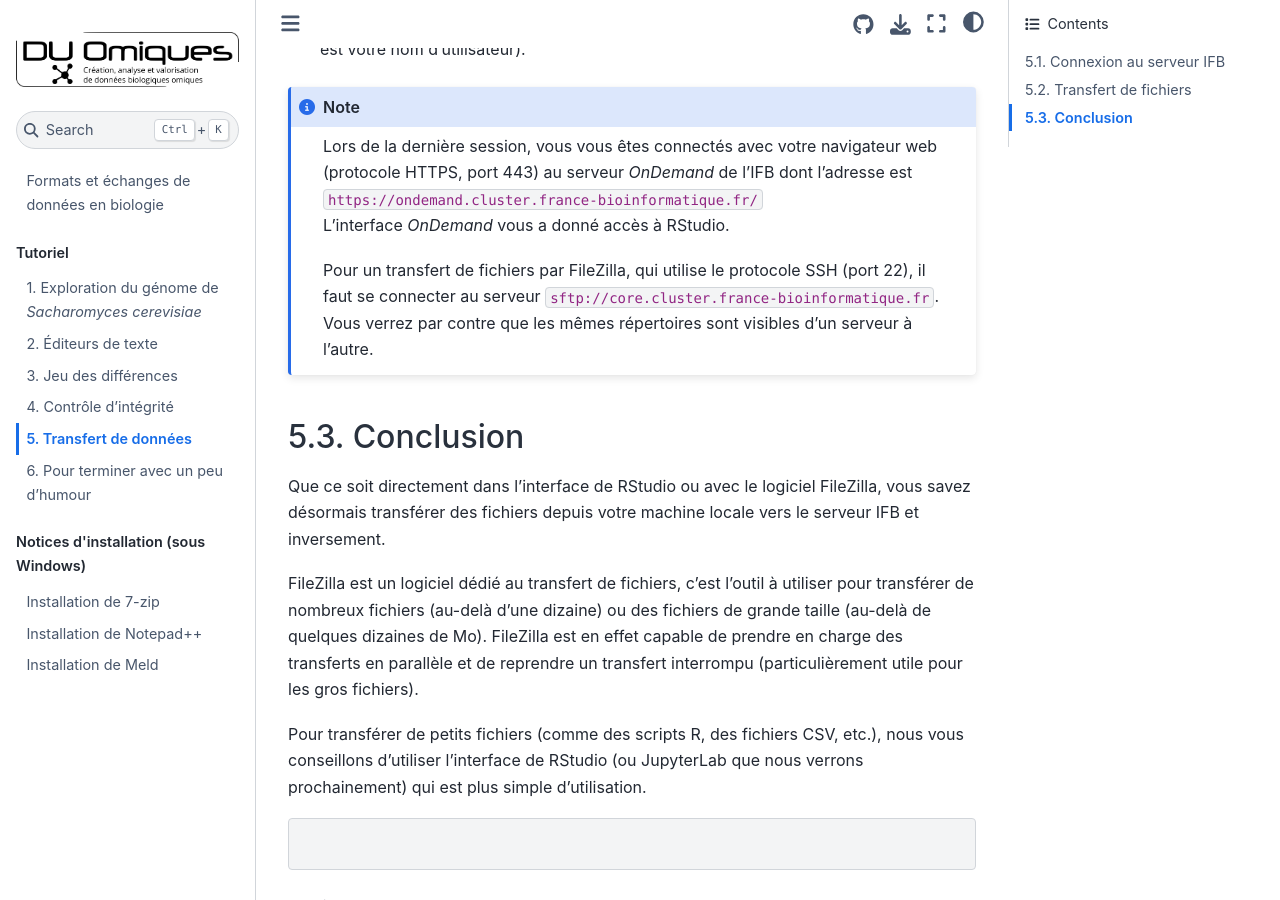
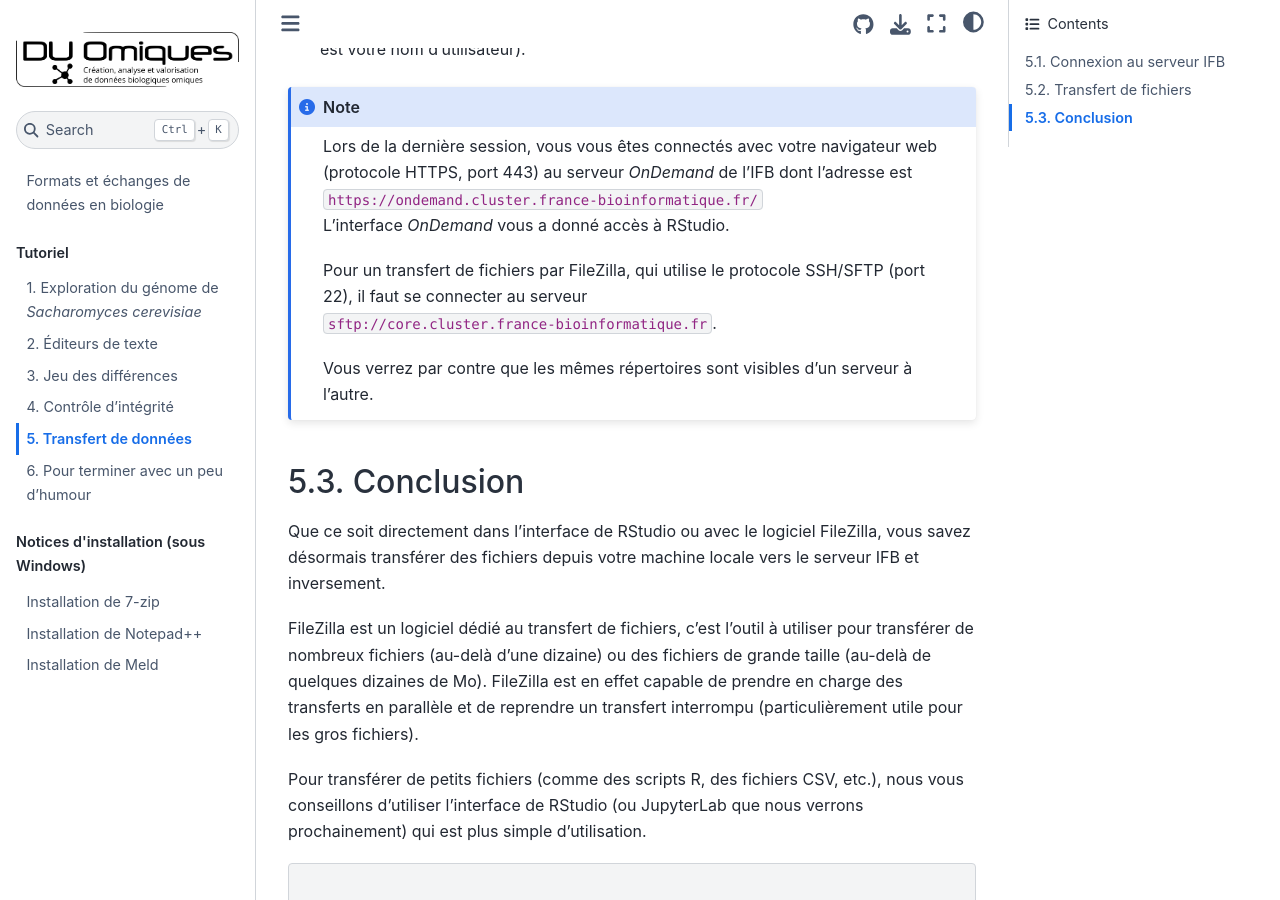
Before and after one commit to omics-school/format-echanges-donnees, a Jupyter Book: the page built from content/5_transfert_donnees.md, in a window 1280 px wide and 900 px high, scrolled down 2169 px. Built offline with Jupyter Book 1.0.4 settings and Sphinx 7.4.7 and the Sphinx Book theme 1.1.4, drawn with Linux system fonts in a browser that asks for light colours.

Commit message:
Reformat

````diff
--- a/content/5_transfert_donnees.md
+++ b/content/5_transfert_donnees.md
@@ -59,7 +59,9 @@ Rappel de la signification des différents panneaux de l'application FileZilla.
 Lors de la dernière session, vous vous êtes connectés avec votre navigateur web (protocole HTTPS, port 443) au serveur *OnDemand* de l'IFB dont l'adresse est `https://ondemand.cluster.france-bioinformatique.fr/`
 L'interface *OnDemand* vous a donné accès à RStudio.
 
-Pour un transfert de fichiers par FileZilla, qui utilise le protocole SSH (port 22), il faut se connecter au serveur `sftp://core.cluster.france-bioinformatique.fr`. Vous verrez par contre que les mêmes répertoires sont visibles d'un serveur à l'autre.
+Pour un transfert de fichiers par FileZilla, qui utilise le protocole SSH/SFTP (port 22), il faut se connecter au serveur `sftp://core.cluster.france-bioinformatique.fr`.
+
+Vous verrez par contre que les mêmes répertoires sont visibles d'un serveur à l'autre.
 ```
 
 ## Conclusion
````
Also changed, not shown: other parts of content/5_transfert_donnees.md (+1 -1 lines).
